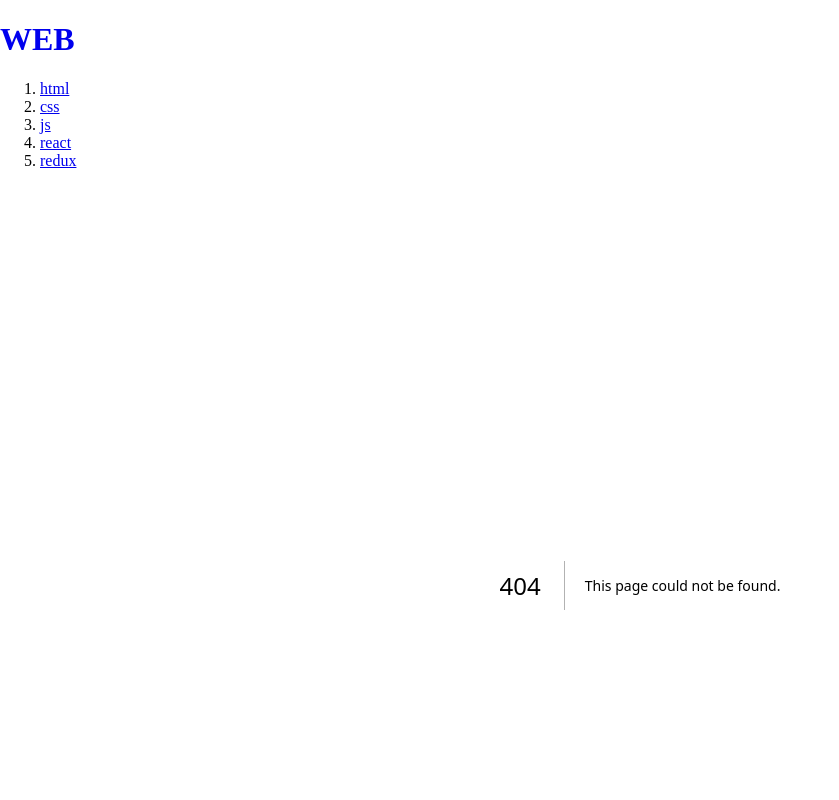
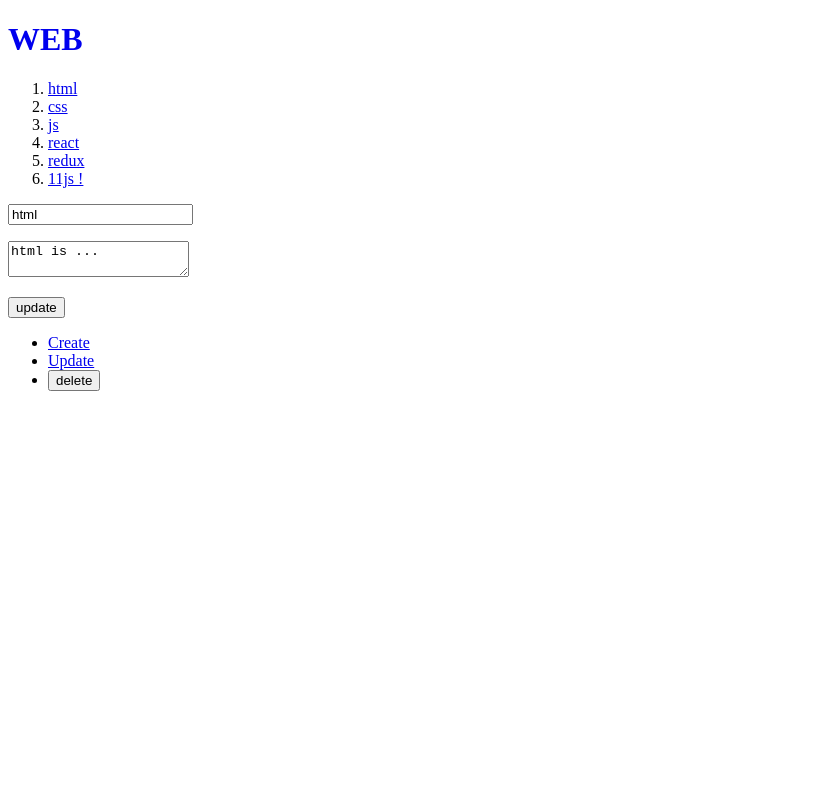
Before and after one commit to abi-hong/React, a Next.js app in the folder nextjs/: page /update/1 in a window 1280 px wide. Before the commit this address had no page. Shown: the top 800 px of the page, without its empty margins (0-839 px from the left). Built offline with nearby package versions, Linux system fonts and the light colour scheme; data requests are answered from the project's data file.

Commit message:
글 수정하기

```diff
--- a/nextjs/db.json
+++ b/nextjs/db.json
@@ -24,6 +24,11 @@
       "title": "redux",
       "body": "redux is ...",
       "id": 5
+    },
+    {
+      "title": "11js !",
+      "body": "js is update!11",
+      "id": 6
     }
   ],
   "posts": [
--- a/nextjs/src/app/read/[id]/page.tsx
+++ b/nextjs/src/app/read/[id]/page.tsx
@@ -1,5 +1,5 @@
 export default async function Read(props: any) {
-    const resp = await fetch(`http://localhost:9000/topics/${props.params.id}`);
+    const resp = await fetch(`http://localhost:9000/topics/${props.params.id}`, { cache: 'no-store' });
     const topic = await resp.json();
     return (
         <>
--- /dev/null
+++ b/nextjs/src/app/update/[id]/page.tsx
@@ -0,0 +1,66 @@
+"use client"
+import { useParams, useRouter } from "next/navigation";
+import { useEffect, useState } from "react";
+
+export default function Update() {
+  const [title, setTitle] = useState('');
+  const [body, setBody] = useState('');
+  const router = useRouter();
+  const params = useParams();
+  const id = params.id;
+
+  useEffect(() => {
+    fetch('http://localhost:9000/topics/' + id)
+      .then((resp) => resp.json())
+      .then((result) => {
+        setTitle(result.title)
+        setBody(result.body)
+        console.log(result);
+    });
+  }, []);
+
+  return (
+      <form onSubmit={(e) => {
+          e.preventDefault();
+          const body = e.currentTarget.body.value;
+          console.log('title', title, 'body', body);
+          const options = {
+              method: 'PATCH',
+              headers: {
+                  'Content-Type': 'application/json'
+              },
+              body: JSON.stringify({ title, body })
+          }
+          fetch(`http://localhost:9000/topics/${id}`, options)
+              .then((res) => res.json())
+              .then((result) => {
+                  console.log(result);
+                  const lastId = result.id;
+                  router.refresh(); // 서버 컴포넌트 강제 다시 렌더링
+                  router.push(`/read/${lastId}`);
+              })
+      }}>
+          <p>
+              <input id='myTitle' type="text" name="title"
+                  onChange={(e: React.FormEvent<HTMLInputElement>) => {
+                      setTitle(e.currentTarget.value);
+                      const {
+                          currentTarget: { value },
+                      } = e;
+                      console.log(e.currentTarget.value);
+                      setTitle(value);
+                  }} placeholder="title" value={title} />
+          </p>
+          <p>
+              <textarea name="body"
+                onChange={(e: React.FormEvent<HTMLTextAreaElement>) => {
+                  setBody(e.currentTarget.value);
+              }}
+              placeholder="body" value={body}></textarea>
+          </p>
+          <p>
+              <input type="submit" value="update" />
+          </p>
+      </form>
+  )
+}
```
